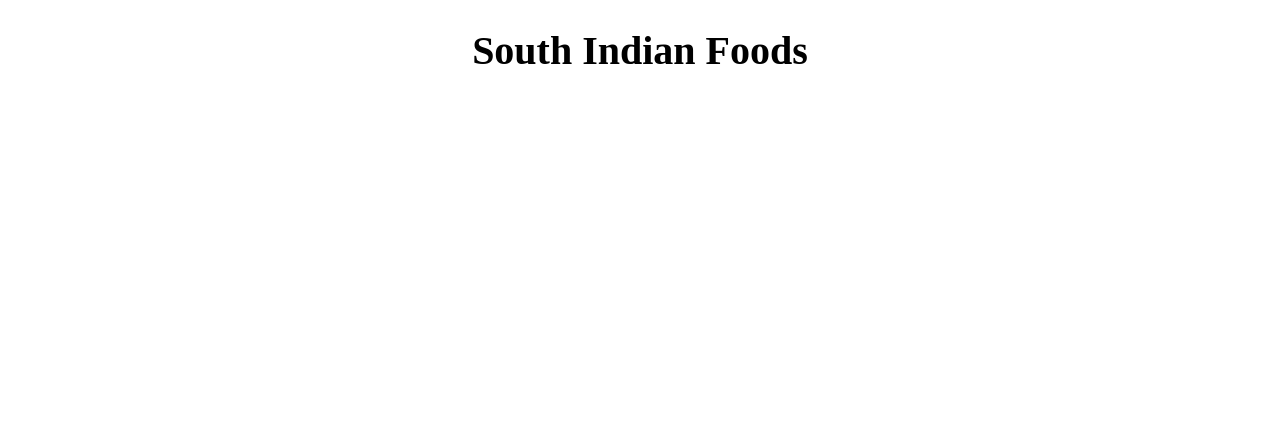
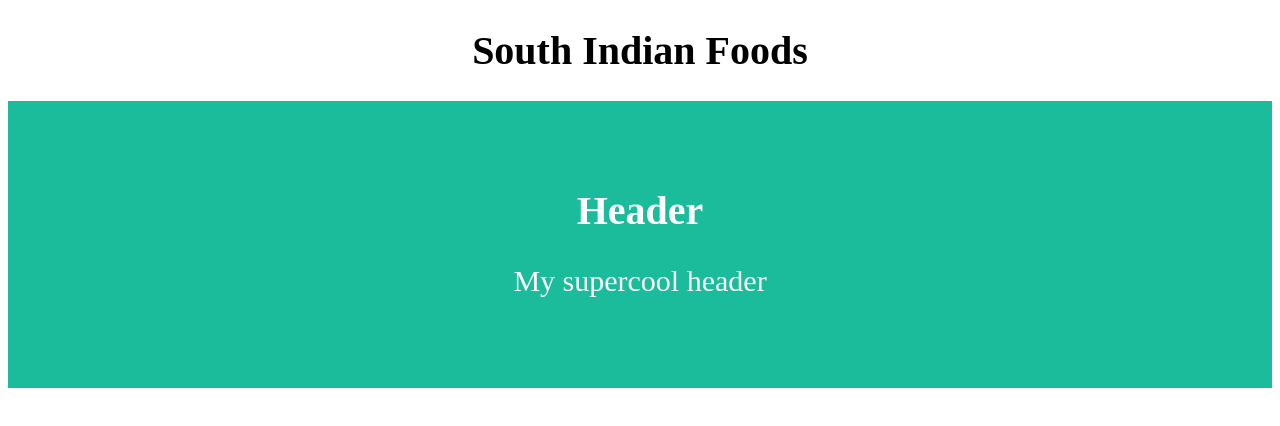
Before and after one commit to Amoghsree/Amoghsree.github.io, a plain HTML site: page index.html in a window 1280 px wide. Drawn offline with Linux system fonts and the light colour scheme.

Commit message:
Update index.html
Signed-off-by: Amoghsree <130007042+Amoghsree@users.noreply.github.com>

```diff
--- a/index.html
+++ b/index.html
@@ -8,9 +8,20 @@
         text-align: center;
         font-size: 40px;
       }
+      .header {
+        padding: 60px;
+        text-align: center;
+        background: #1abc9c;
+        color: white;
+        font-size: 30px;
+      }
     </style>
   </head>
 <body>
   <h1>South Indian Foods</h1>
+  <div class="header">
+    <h1>Header</h1>
+    <p>My supercool header</p>
+  </div>
 </body>
 </html>
```
